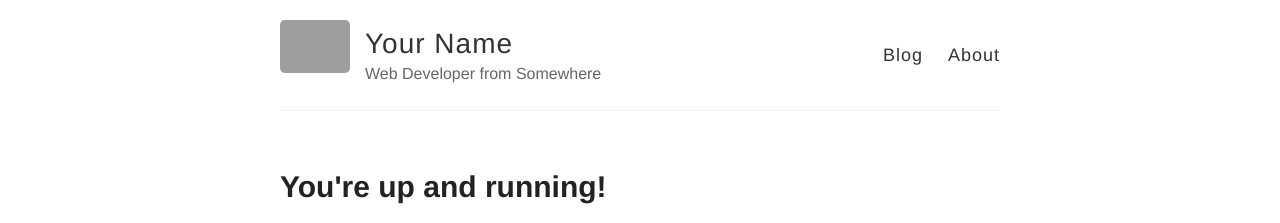
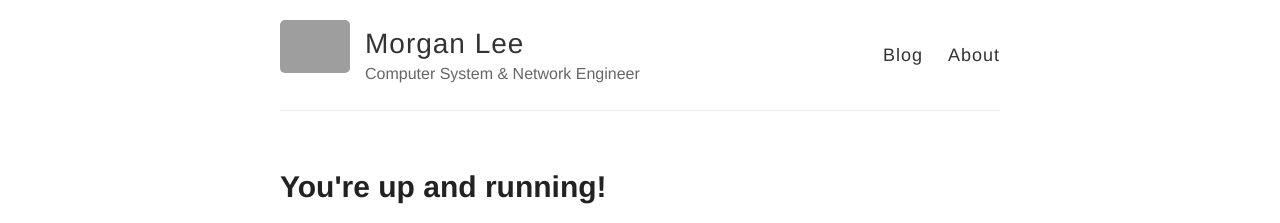
Before and after one commit to morganjacklee/mywebsite, a Jekyll site: the page built from _posts/2014-3-3-Hello-World.md, in a window 1280 px wide. Shown: the top 223 px of the page. Built offline with Jekyll 4.4.1, drawn with Linux system fonts in a browser that asks for light colours; grey boxes are pictures that could not be loaded.

Commit message:
Update _config.yml

```diff
--- a/_config.yml
+++ b/_config.yml
@@ -3,10 +3,10 @@
 #
 
 # Name of your site (displayed in the header)
-name: Your Name
+name: Morgan Lee
 
 # Short bio or description (displayed in the header)
-description: Web Developer from Somewhere
+description: Computer System & Network Engineer
 
 # URL of your avatar or profile pic (you could use your GitHub profile pic)
 avatar: https://raw.githubusercontent.com/barryclark/jekyll-now/master/images/jekyll-logo.png
```
